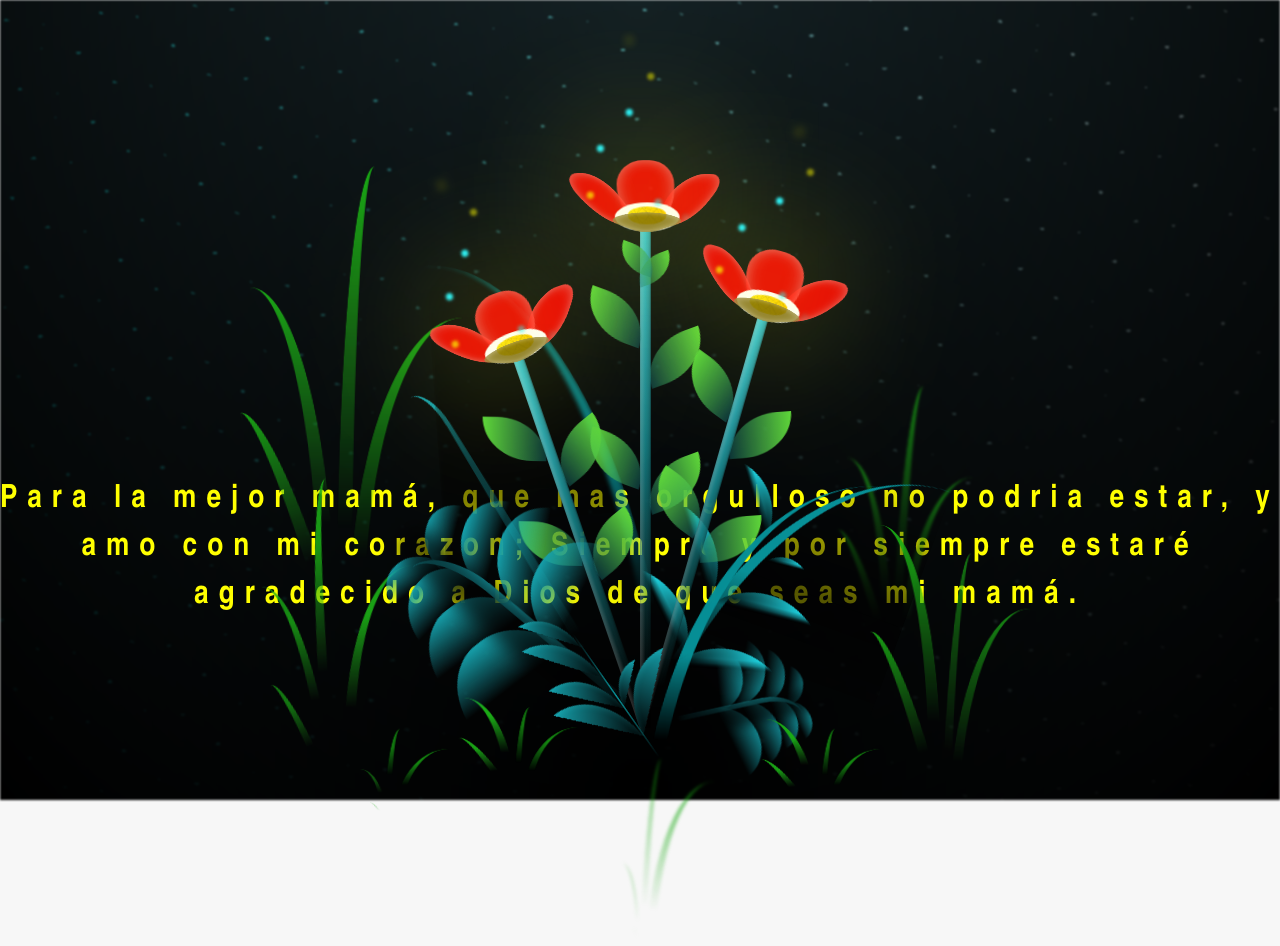
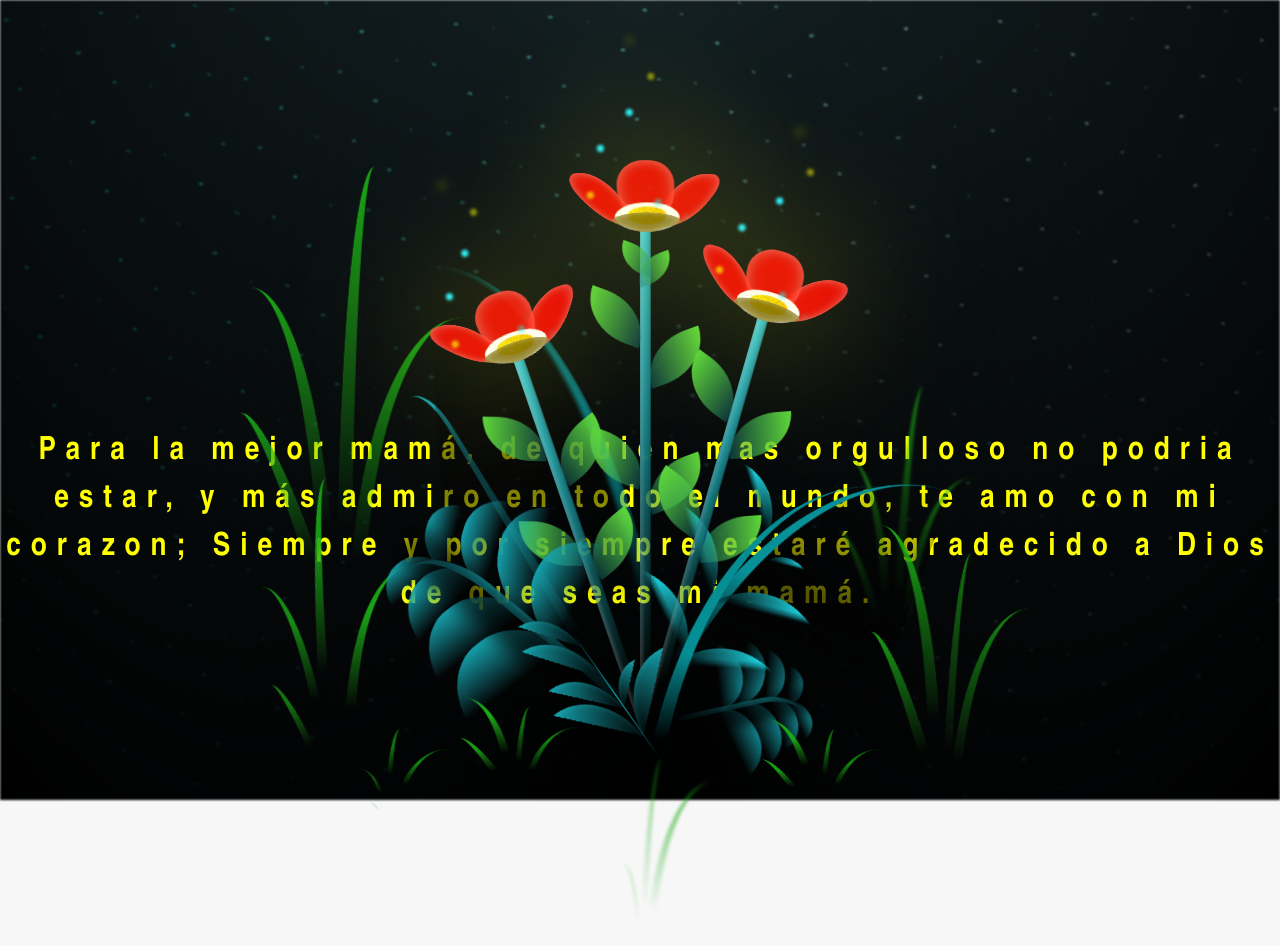
Before and after one commit to daniels00048/dan, a plain HTML site: page flower.html in a window 1280 px wide. Drawn offline with Linux system fonts and the light colour scheme.

Commit message:
Update flower.html

```diff
--- a/flower.html
+++ b/flower.html
@@ -13,7 +13,7 @@
     <div id="lyrics">
 
     </div>
-    <h1 class="titulo">Para la mejor mamá, que mas orgulloso no podria estar, y amo con mi corazon; Siempre y por siempre estaré agradecido a Dios de que seas mi mamá.</h1>
+    <h1 class="titulo">Para la mejor mamá, de quién mas orgulloso no podria estar, y más admiro en todo el mundo, te amo con mi corazon; Siempre y por siempre estaré agradecido a Dios de que seas mi mamá.</h1>
 
     <div class="night"></div>
     <div class="flowers">
```
